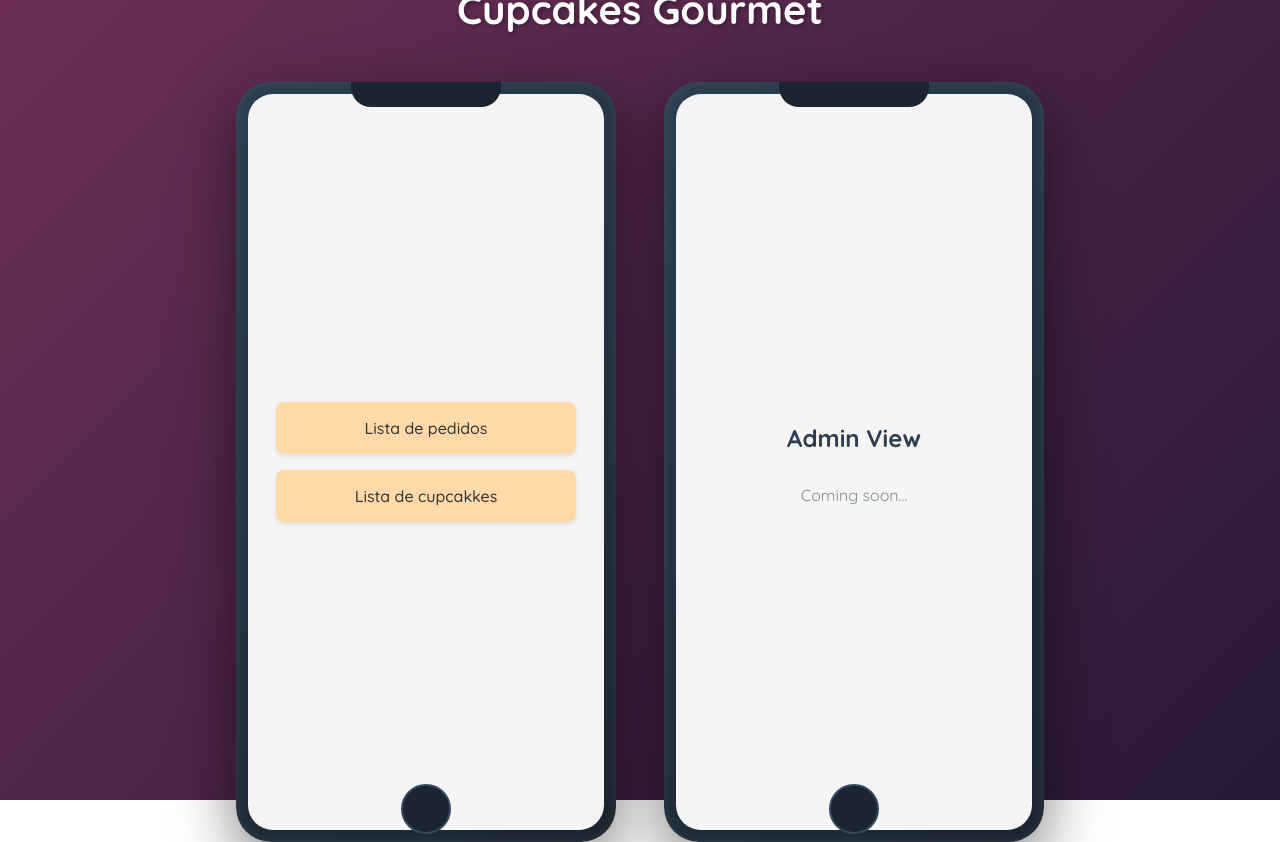
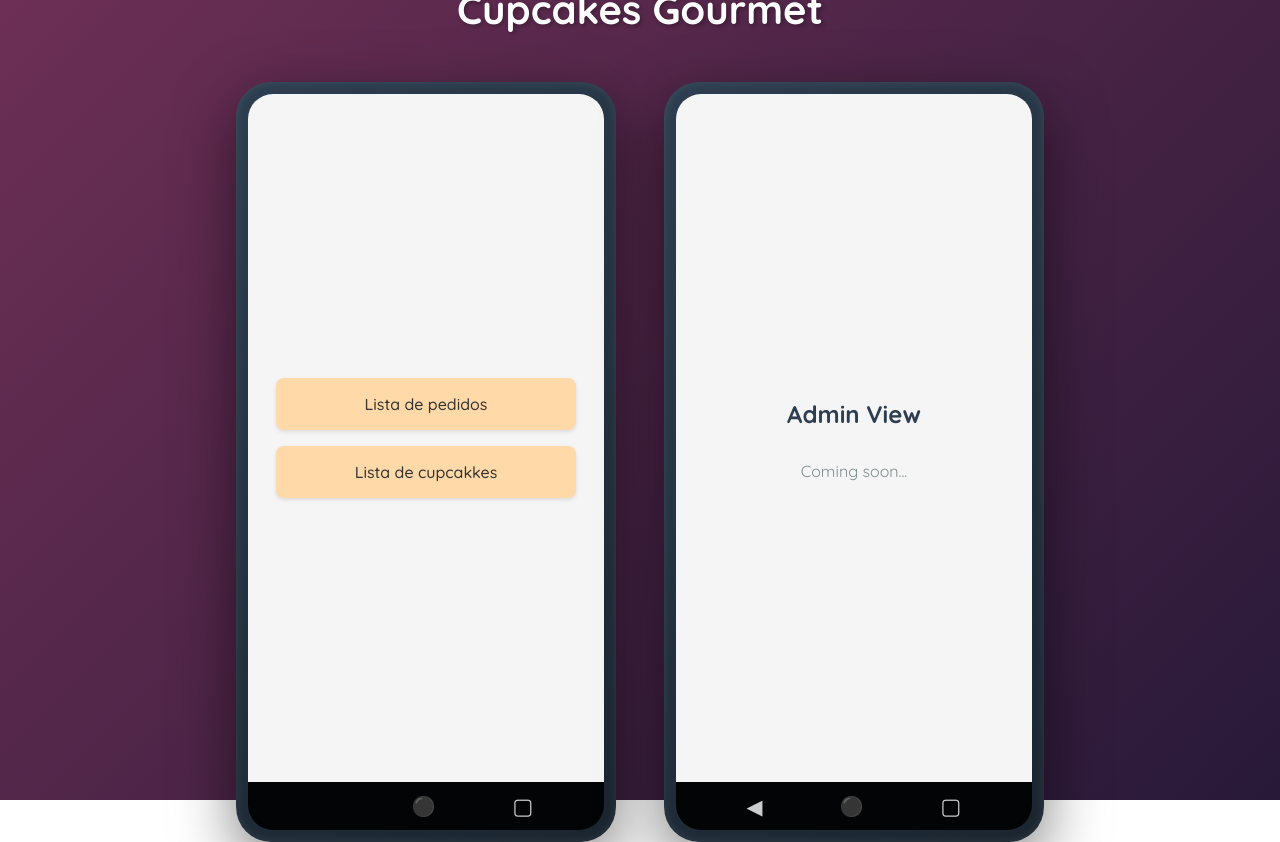
Before and after one commit to misaelvergara/cupcakes, an Angular app: page /customer in a window 1280 px wide. Built offline with nearby package versions, Linux system fonts and the light colour scheme.

Commit message:
chore(): adds navigation bar

```diff
--- a/src/app/app.component.html
+++ b/src/app/app.component.html
@@ -5,20 +5,33 @@
     <!-- Smartphone 1 - Customer View -->
     <div class="smartphone">
       <div class="phone-frame">
-        <div class="notch"></div>
         <div class="screen">
           <div class="app-content">
             <router-outlet></router-outlet>
           </div>
         </div>
-        <div class="home-button"></div>
+        <div class="android-nav-bar">
+          <button
+            *ngIf="!isHomePage"
+            class="nav-button back-button"
+            (click)="goBack()"
+            title="Voltar">
+            ◀
+          </button>
+          <div *ngIf="isHomePage" class="nav-spacer"></div>
+          <button class="nav-button home-button" (click)="goHome()" title="Home">
+            ⚫
+          </button>
+          <button class="nav-button recent-button" title="Recentes">
+            ▢
+          </button>
+        </div>
       </div>
     </div>
 
     <!-- Smartphone 2 - Admin View (To be implemented) -->
     <div class="smartphone">
       <div class="phone-frame">
-        <div class="notch"></div>
         <div class="screen">
           <div class="app-content">
             <div class="placeholder">
@@ -27,7 +40,17 @@
             </div>
           </div>
         </div>
-        <div class="home-button"></div>
+        <div class="android-nav-bar">
+          <button class="nav-button back-button" title="Voltar">
+            ◀
+          </button>
+          <button class="nav-button home-button" title="Home">
+            ⚫
+          </button>
+          <button class="nav-button recent-button" title="Recentes">
+            ▢
+          </button>
+        </div>
       </div>
     </div>
   </div>
--- a/src/app/app.component.scss
+++ b/src/app/app.component.scss
@@ -38,28 +38,17 @@
       inset 0 0 10px rgba(255, 255, 255, 0.1);
     position: relative;
     transition: transform 0.3s ease;
+    display: flex;
+    flex-direction: column;
 
     &:hover {
       transform: translateY(-10px);
     }
 
-    .notch {
-      position: absolute;
-      top: 0;
-      left: 50%;
-      transform: translateX(-50%);
-      width: 150px;
-      height: 25px;
-      background: #1a252f;
-      border-radius: 0 0 20px 20px;
-      z-index: 2;
-    }
-
     .screen {
-      width: 100%;
-      height: 100%;
+      flex: 1;
       background: #f5f5f5;
-      border-radius: 25px;
+      border-radius: 25px 25px 0 0;
       overflow: hidden;
       position: relative;
 
@@ -91,17 +80,50 @@
       }
     }
 
-    .home-button {
-      position: absolute;
-      bottom: 8px;
-      left: 50%;
-      transform: translateX(-50%);
-      width: 50px;
-      height: 50px;
-      border-radius: 50%;
-      background: #1a252f;
-      border: 2px solid #34495e;
-      z-index: 3;
+    .android-nav-bar {
+      height: 48px;
+      background: rgba(0, 0, 0, 0.9);
+      display: flex;
+      justify-content: space-around;
+      align-items: center;
+      padding: 0 2rem;
+      border-radius: 0 0 25px 25px;
+
+      .nav-spacer {
+        width: 3rem;
+      }
+
+      .nav-button {
+        background: none;
+        border: none;
+        color: rgba(255, 255, 255, 0.8);
+        font-size: 1.5rem;
+        cursor: pointer;
+        padding: 0.5rem 1rem;
+        transition: all 0.2s ease;
+        border-radius: 50%;
+
+        &:hover {
+          color: rgba(255, 255, 255, 1);
+          background: rgba(255, 255, 255, 0.1);
+        }
+
+        &:active {
+          transform: scale(0.9);
+        }
+
+        &.back-button {
+          font-size: 1.3rem;
+        }
+
+        &.home-button {
+          font-size: 1.2rem;
+        }
+
+        &.recent-button {
+          font-size: 1.4rem;
+        }
+      }
     }
   }
 }
--- a/src/app/app.component.ts
+++ b/src/app/app.component.ts
@@ -1,13 +1,38 @@
 import { Component } from '@angular/core';
-import { RouterOutlet } from '@angular/router';
+import { RouterOutlet, Router, NavigationEnd } from '@angular/router';
+import { Location, CommonModule } from '@angular/common';
+import { filter } from 'rxjs';
 
 @Component({
   selector: 'app-root',
   standalone: true,
-  imports: [RouterOutlet],
+  imports: [RouterOutlet, CommonModule],
   templateUrl: './app.component.html',
   styleUrl: './app.component.scss'
 })
 export class AppComponent {
   title = 'cupcakes';
+  isHomePage = true;
+
+  constructor(
+    private location: Location,
+    private router: Router
+  ) {
+    // Monitora mudanças de rota para atualizar o estado
+    this.router.events
+      .pipe(filter(event => event instanceof NavigationEnd))
+      .subscribe((event: any) => {
+        this.isHomePage = event.url === '/customer' || event.url === '/';
+      });
+  }
+
+  goBack(): void {
+    if (!this.isHomePage) {
+      this.location.back();
+    }
+  }
+
+  goHome(): void {
+    this.router.navigate(['/customer']);
+  }
 }
```
